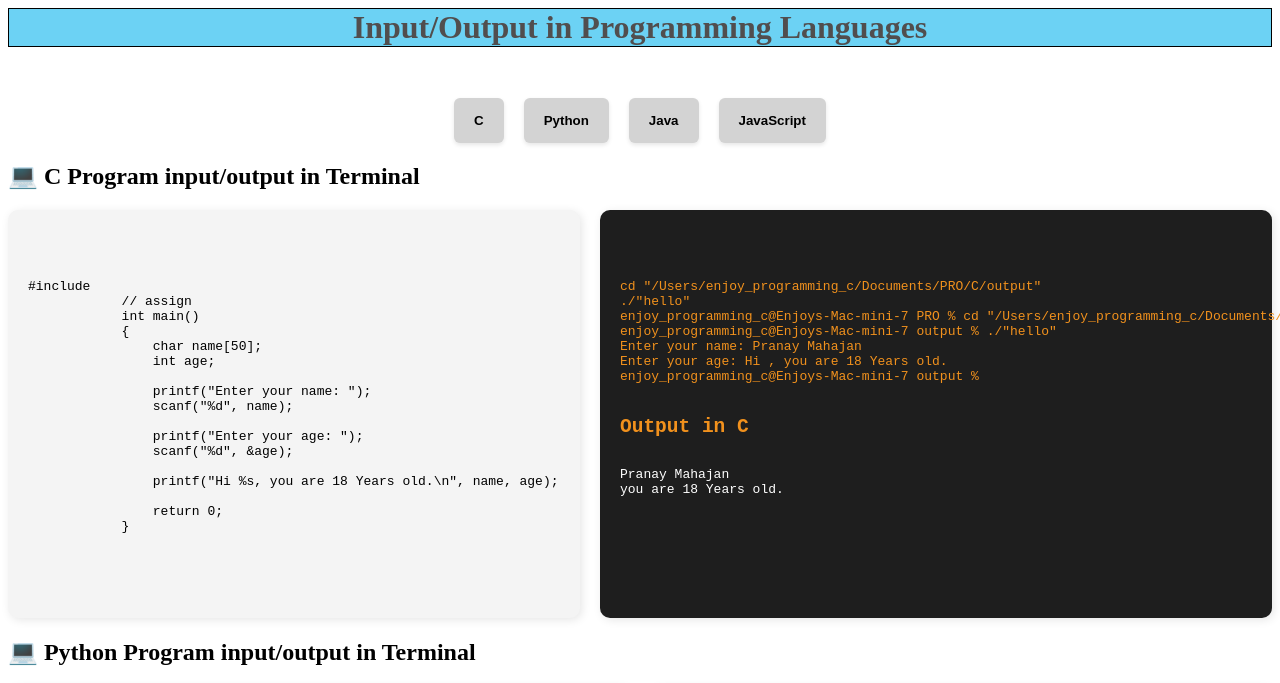
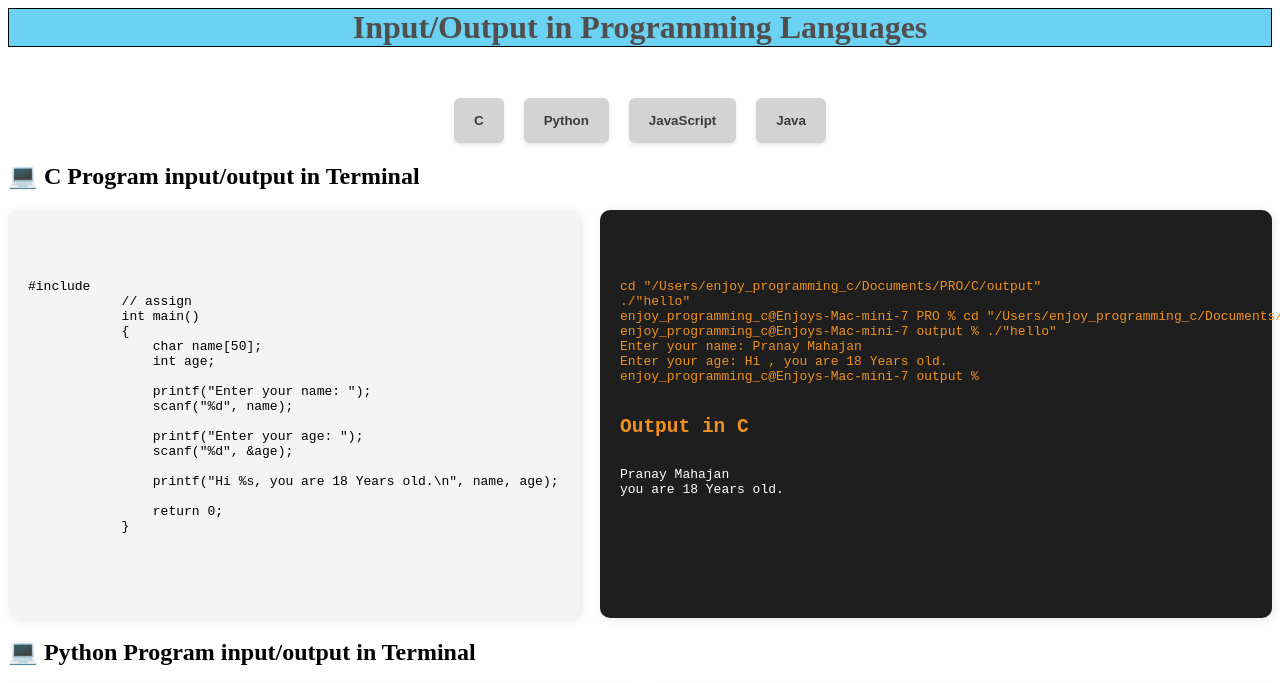
Before and after one commit to Pranaymahajan295/Home, a plain HTML site: page input.html in a window 1280 px wide. Shown: the top 683 px of the page. Drawn offline with Linux system fonts and the light colour scheme.

Commit message:
Add files via upload

```diff
--- a/input.html
+++ b/input.html
@@ -60,19 +60,23 @@
         display: flex;
         flex-direction: column;
       }
+      button a {
+        text-decoration: none;
+        color: rgb(60, 58, 58);
+      }
     </style>
   </head>
   <body>
     <h1 class="heading">Input/Output in Programming Languages</h1>
     <div class="button-group">
-      <button class="btn">C</button>
-      <button class="btn">Python</button>
-      <button class="btn">Java</button>
-      <button class="btn">JavaScript</button>
+      <button class="btn"><a href="#c">C</a></button>
+      <button class="btn"><a href="#python">Python</a></button>
+      <button class="btn"><a href="#javaScript">JavaScript</a></button>
+      <button class="btn"><a href="#java">Java</a></button>
     </div>
     <!-- C language code -->
     <section>
-      <h2>💻 C Program input/output in Terminal</h2>
+      <h2 id="c">💻 C Program input/output in Terminal</h2>
 
       <div class="container">
         <div class="code-box">
@@ -113,7 +117,7 @@ enjoy_programming_c@Enjoys-Mac-mini-7 output %
       </div>
     </section>
     <!-- Python code -->
-    <section>
+    <section id="python">
         <h2>💻 Python Program input/output in Terminal</h2>
 
         <div class="container">
@@ -161,7 +165,7 @@ enjoy_programming_c@Enjoys-Mac-mini-7 Python % </pre>
         </div>
       </section>
       <!-- javaScript code -->
-      <section>
+      <section id="javaScript">
         <h2>💻 javaScript Program input/output in console and alert box and UI and prompt also</h2>
 
         <div class="container">
@@ -199,7 +203,7 @@ enjoy_programming_c@Enjoys-Mac-mini-7 Python % </pre>
         </div>
       </section>
       <!-- Java -->
-      <section>
+      <section id="java">
         <h2>💻 Java Program input/output in terminal </h2>
 
         <div class="container">
```
